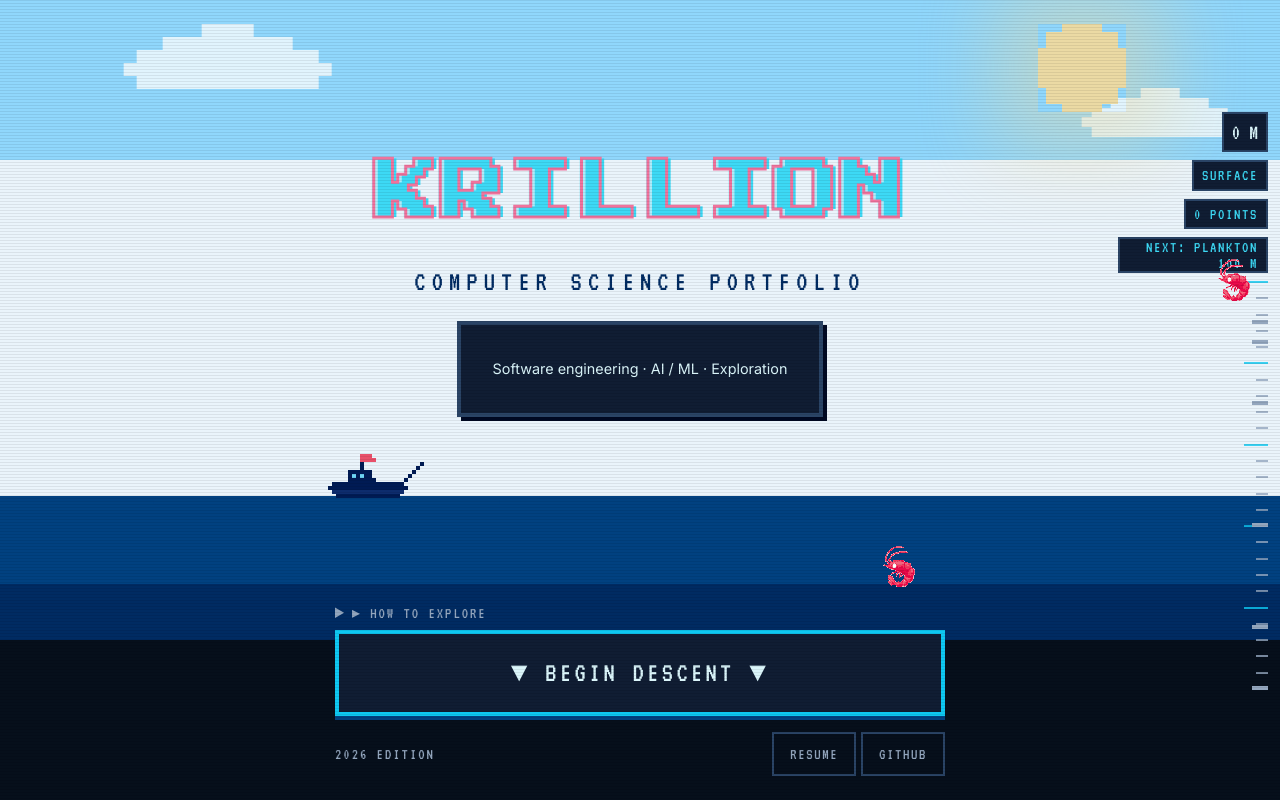
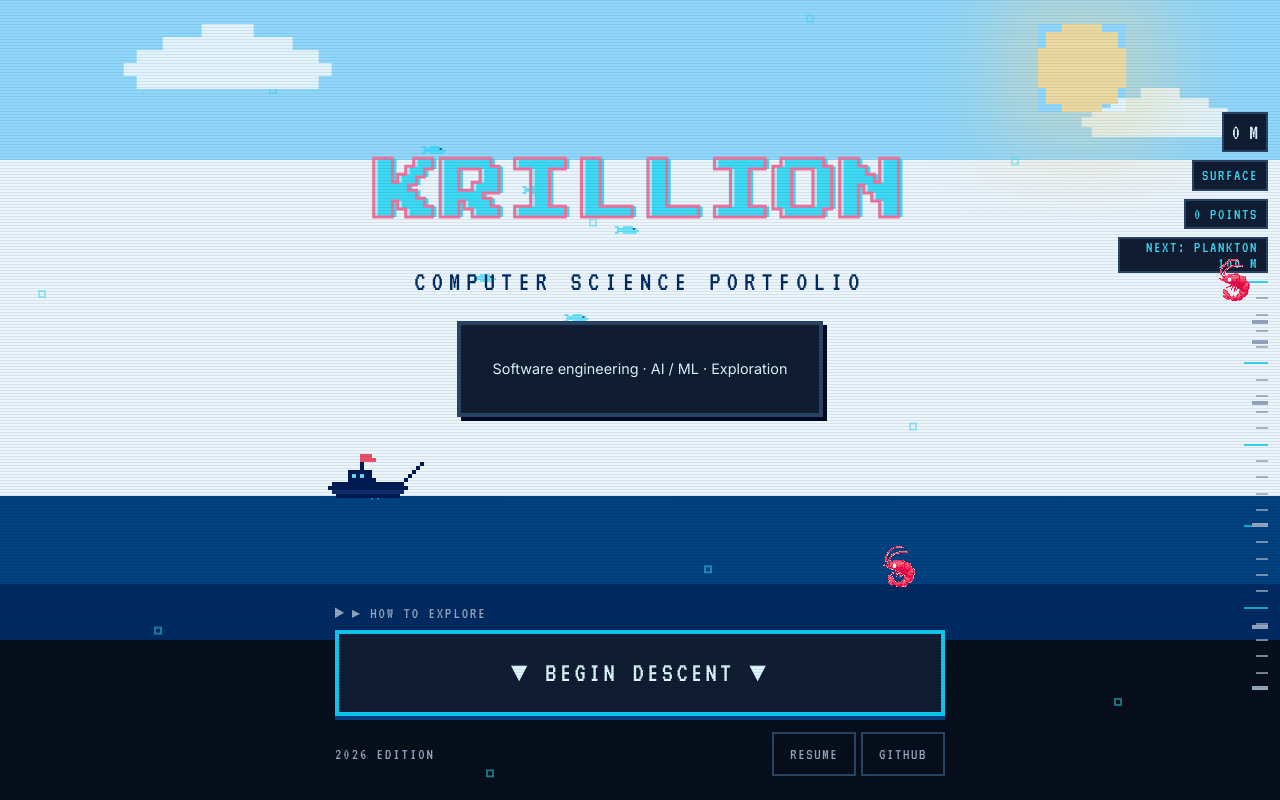
Before and after one commit to artkinglin/artkinglin.github.io, a plain HTML site: page index.html in a window 1280 px wide. Shown: the top 800 px of the page. Drawn offline with Linux system fonts and the light colour scheme.

Commit message:
Add rising bubbles and swimming fish

```diff
--- a/index.html
+++ b/index.html
@@ -30,6 +30,20 @@
     <div class="depth-meter__track"><img data-depth-marker class="depth-meter__marker" src="assets/krillion-mark.svg" alt=""></div>
   </div>
   <div class="tier-notice label-mono" data-tier-notice aria-live="polite"></div>
+  <div class="ocean-life" aria-hidden="true">
+    <div class="bubble-stream">
+      <i></i><i></i><i></i><i></i><i></i><i></i><i></i><i></i><i></i><i></i><i></i><i></i>
+    </div>
+    <div class="fish-school">
+      <svg viewBox="0 0 24 12" class="fish fish-one"><path d="M0 2h4v2h4V2h10v2h4v2h2v2h-2v2H8V8H4v2H0V8h2V4H0z"/><rect x="18" y="4" width="2" height="2"/></svg>
+      <svg viewBox="0 0 24 12" class="fish fish-two"><path d="M0 2h4v2h4V2h10v2h4v2h2v2h-2v2H8V8H4v2H0V8h2V4H0z"/><rect x="18" y="4" width="2" height="2"/></svg>
+      <svg viewBox="0 0 24 12" class="fish fish-three"><path d="M0 2h4v2h4V2h10v2h4v2h2v2h-2v2H8V8H4v2H0V8h2V4H0z"/><rect x="18" y="4" width="2" height="2"/></svg>
+      <svg viewBox="0 0 24 12" class="fish fish-four"><path d="M0 2h4v2h4V2h10v2h4v2h2v2h-2v2H8V8H4v2H0V8h2V4H0z"/><rect x="18" y="4" width="2" height="2"/></svg>
+      <svg viewBox="0 0 24 12" class="fish fish-five"><path d="M0 2h4v2h4V2h10v2h4v2h2v2h-2v2H8V8H4v2H0V8h2V4H0z"/><rect x="18" y="4" width="2" height="2"/></svg>
+      <svg viewBox="0 0 24 12" class="fish fish-six"><path d="M0 2h4v2h4V2h10v2h4v2h2v2h-2v2H8V8H4v2H0V8h2V4H0z"/><rect x="18" y="4" width="2" height="2"/></svg>
+      <svg viewBox="0 0 24 12" class="fish fish-seven"><path d="M0 2h4v2h4V2h10v2h4v2h2v2h-2v2H8V8H4v2H0V8h2V4H0z"/><rect x="18" y="4" width="2" height="2"/></svg>
+    </div>
+  </div>
   <main>
     <section class="hero zone--sky" id="surface" data-depth="0" aria-labelledby="hero-title">
       <div class="sky-art" aria-hidden="true"><img class="cloud cloud-one drift" src="assets/cloud.svg" alt=""><img class="cloud cloud-two drift" src="assets/cloud.svg" alt=""><img class="sun sun-glow" src="assets/sun.svg" alt=""></div>
--- a/styles.css
+++ b/styles.css
@@ -64,3 +64,25 @@ section { scroll-margin-top: var(--space-12); }
 .depth-milestone { position: absolute; right: 0; width: var(--space-2); height: var(--px); background: var(--brine); transform: translateY(-50%); }
 .depth-milestone.is-active { width: var(--space-3); height: var(--space-1); background: var(--cyan-text); box-shadow: var(--shadow-hard); }
 .depth-meter__marker { z-index: 1; }
+/* A quiet, non-interactive layer of ocean life stays behind the content. */
+.ocean-life { position: fixed; inset: 0; z-index: 1; overflow: hidden; pointer-events: none; }
+.bubble-stream, .fish-school { position: absolute; inset: 0; }
+.bubble-stream i { position: absolute; bottom: calc(-1 * var(--space-1)); width: var(--space-1); height: var(--space-1); border: 2px solid var(--cyan-text); opacity: .48; animation: bubble-up 12s steps(80) infinite; }
+.bubble-stream i:nth-child(1) { left: 3%; animation-delay: -1s; }
+.bubble-stream i:nth-child(2) { left: 12%; animation-delay: -8s; }
+.bubble-stream i:nth-child(3) { left: 21%; animation-delay: -4s; }
+.bubble-stream i:nth-child(4) { left: 29%; animation-delay: -10s; }
+.bubble-stream i:nth-child(5) { left: 38%; animation-delay: -6s; }
+.bubble-stream i:nth-child(6) { left: 46%; animation-delay: -2s; }
+.bubble-stream i:nth-child(7) { left: 55%; animation-delay: -9s; }
+.bubble-stream i:nth-child(8) { left: 63%; animation-delay: -5s; }
+.bubble-stream i:nth-child(9) { left: 71%; animation-delay: -11s; }
+.bubble-stream i:nth-child(10) { left: 79%; animation-delay: -3s; }
+.bubble-stream i:nth-child(11) { left: 87%; animation-delay: -7s; }
+.bubble-stream i:nth-child(12) { left: 95%; animation-delay: -1.5s; }
+@keyframes bubble-up { from { transform: translateY(0); } to { transform: translateY(calc(-100vh - var(--space-2))); } }
+.fish { position: absolute; left: -32px; width: 24px; height: 12px; fill: var(--fish-cyan); opacity: .65; shape-rendering: crispEdges; animation: fish-cross 28s steps(160) infinite; }
+.fish rect { fill: var(--water-7); }
+.fish-one { top: 18%; animation-delay: -3s; }.fish-two { top: 23%; animation-delay: -5s; }.fish-three { top: 28%; animation-delay: -7s; }.fish-four { top: 34%; animation-delay: -4s; }.fish-five { top: 39%; animation-delay: -6s; }.fish-six { top: 45%; animation-delay: -8s; }.fish-seven { top: 50%; animation-delay: -5.5s; }
+@keyframes fish-cross { to { transform: translateX(calc(100vw + 64px)); } }
+@media (prefers-reduced-motion: reduce) { .ocean-life { display: none; } }
```
